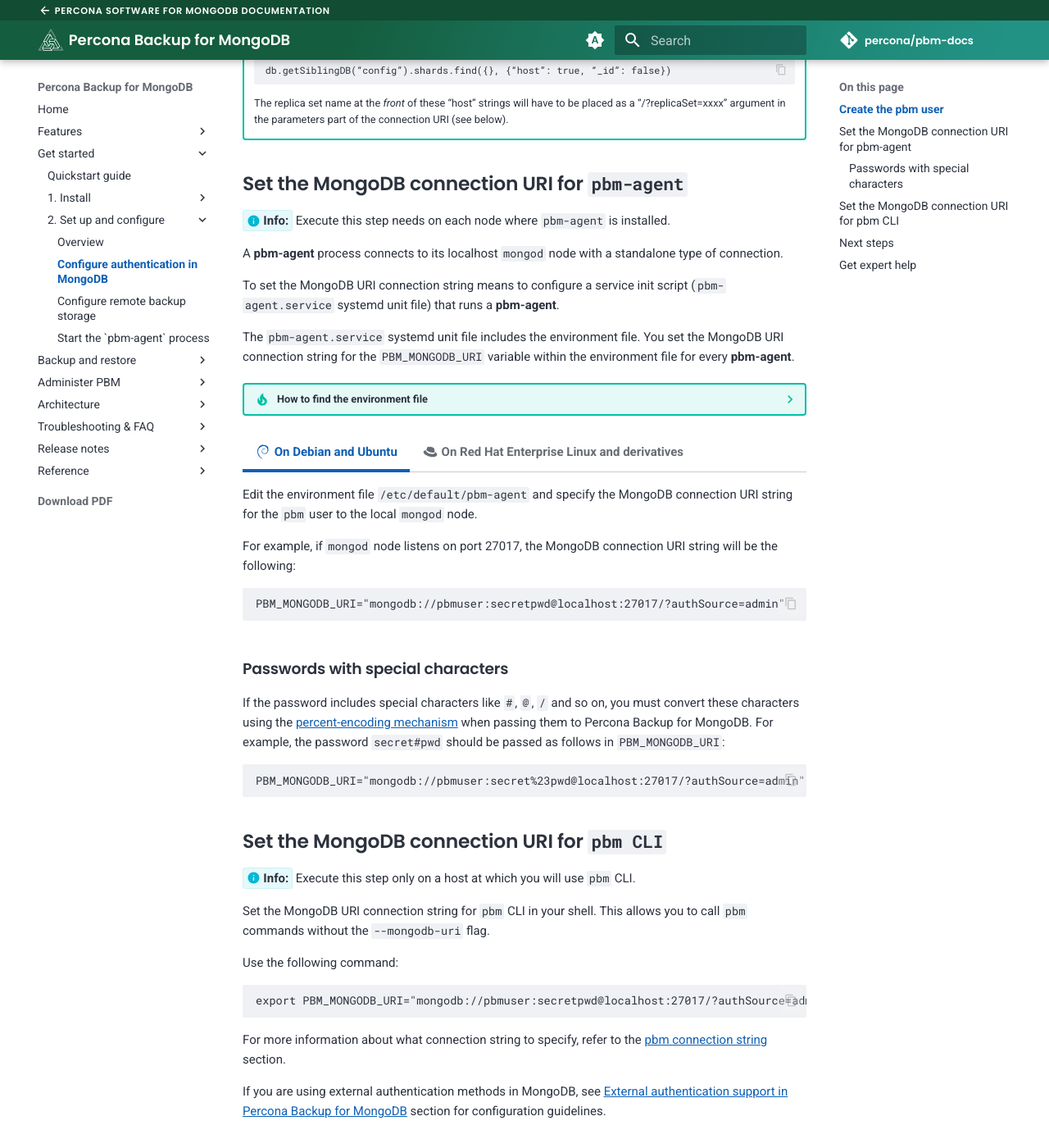
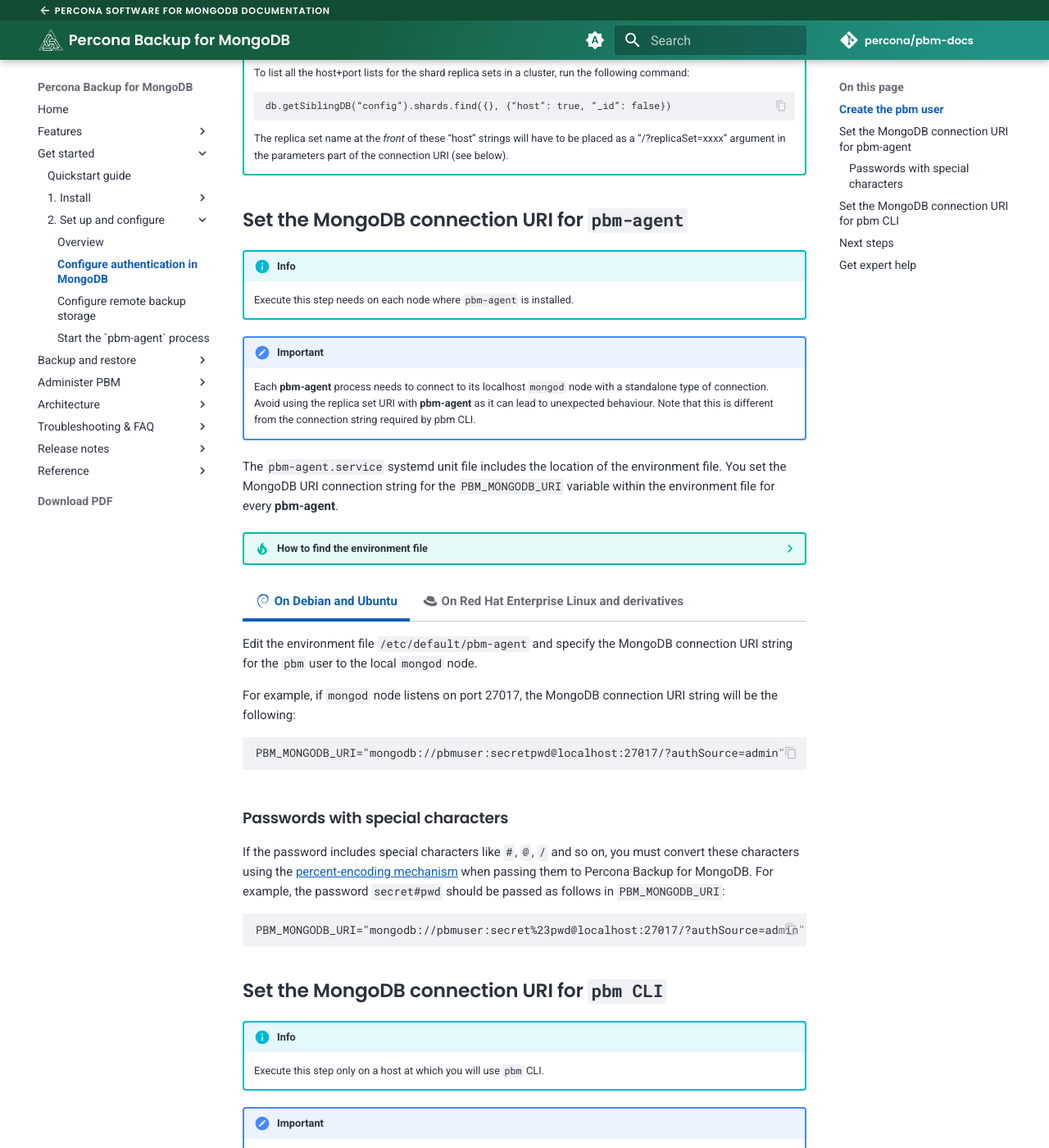
Before and after one commit to percona/pbm-docs, an MkDocs documentation site: the page built from docs/install/configure-authentication.md, in a window 1280 px wide and 1400 px high, scrolled down 1093 px. Shown: the whole window at 82% size. Built offline with MkDocs 1.6.1 and Material for MkDocs 9.7.7, drawn with Linux system fonts in a browser that asks for light colours; nearby versions of some CDN libraries; comment, search, counter and statistics services are not loaded; some of the changed text lies outside the part shown.

Commit message:
Update configure-authentication.md
Replace type of Info and Warning messages. Added further clarification about the differences in connection string used by pbm-agent vs pbm CLI

```diff
--- a/docs/install/configure-authentication.md
+++ b/docs/install/configure-authentication.md
@@ -54,17 +55,18 @@
 
 ## Set the MongoDB connection URI for `pbm-agent`
 
-<i info>:material-information: Info:</i> Execute this step needs on each node where `pbm-agent` is installed.
+!!! Info
 
-A **pbm-agent** process connects to its localhost `mongod` node with a standalone type of connection.
+    Execute this step needs on each node where `pbm-agent` is installed.
 
-To set the MongoDB URI connection string means to configure a service init script (`pbm-agent.service` systemd unit file) that runs a **pbm-agent**.
+!!! Important
 
-The `pbm-agent.service` systemd unit file includes the environment file. You set the MongoDB URI connection string for the  `PBM_MONGODB_URI` variable within the environment file for every **pbm-agent**.
+    Each **pbm-agent** process needs to connect to its localhost `mongod` node with a standalone type of connection. Avoid using the replica set URI with **pbm-agent** as it can lead to unexpected behaviour.
+    Note that this is different from the connection string required by pbm CLI.
+
+The `pbm-agent.service` systemd unit file includes the location of the environment file. You set the MongoDB URI connection string for the  `PBM_MONGODB_URI` variable within the environment file for every **pbm-agent**.
 
 ??? tip "How to find the environment file"
-
-    The path to the environment file is specified in the `pbm-agent.service` systemd unit file.
 
     In Ubuntu and Debian, the pbm-agent.service systemd unit file is at the path `/lib/systemd/system/pbm-agent.service`.
 
@@ -119,7 +121,14 @@
 
 ## Set the MongoDB connection URI for `pbm CLI`
 
-<i info>:material-information: Info:</i> Execute this step only on a host at which you will use `pbm` CLI.
+!!! Info
+
+    Execute this step only on a host at which you will use `pbm` CLI.
+
+!!! Important
+
+    The pbm CLI needs to connect to the replica set that stores PBM Control Collections. Note that this is different from the connection required by pbm-agent.
+    In a non-sharded replica set it is simply that replica set. In a sharded cluster it is the config server replica set.
 
 Set the MongoDB URI connection string for `pbm` CLI in your shell. This allows you to call `pbm` commands without the `--mongodb-uri` flag.
 
```
Also changed, not shown: other parts of docs/install/configure-authentication.md (+3 -2 lines).
